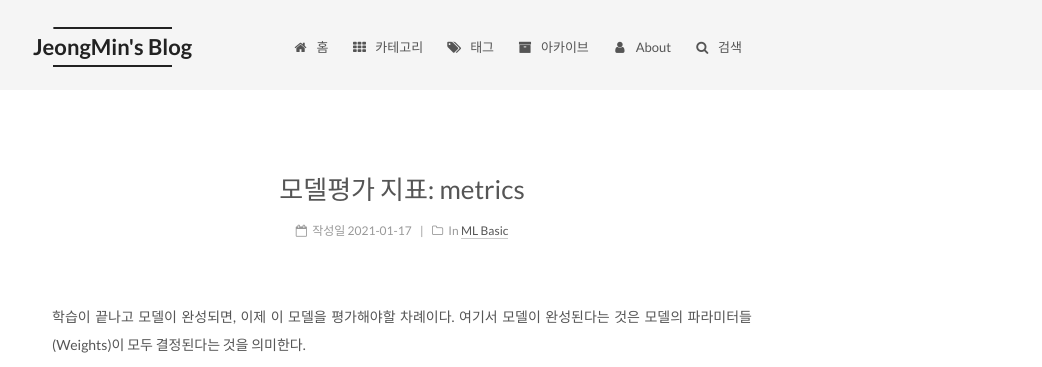
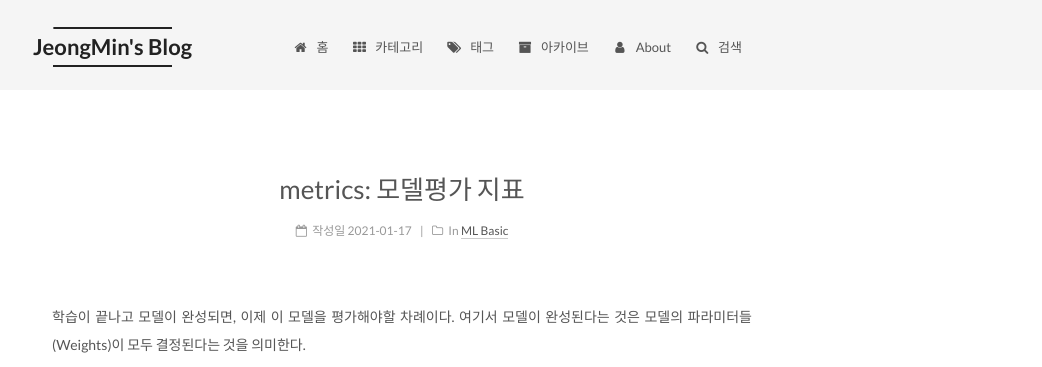
Before and after one commit to silverstar0727/silverstar0727.github.io, a Jekyll site: the page built from _posts/ml basic/2021-01-17-metrics.md, in a window 1280 px wide. Shown: the top 367 px of the page, without its empty margins (238-1280 px from the left). Built offline with Jekyll 4.4.1, drawn with Linux system fonts in a browser that asks for light colours; formulas are drawn with MathJax 3; comment, search, counter and statistics services are not loaded.

```diff
--- a/_posts/ml basic/2021-01-17-metrics.md
+++ b/_posts/ml basic/2021-01-17-metrics.md
@@ -1,6 +1,6 @@
 ---
 layout: post
-title: "모델평가 지표: metrics"
+title: "metrics: 모델평가 지표"
 date: 2021-01-17
 excerpt: "모델을 평가하는 평가지표에 대해 알아보자"
 tags: [ML Basic]
```
